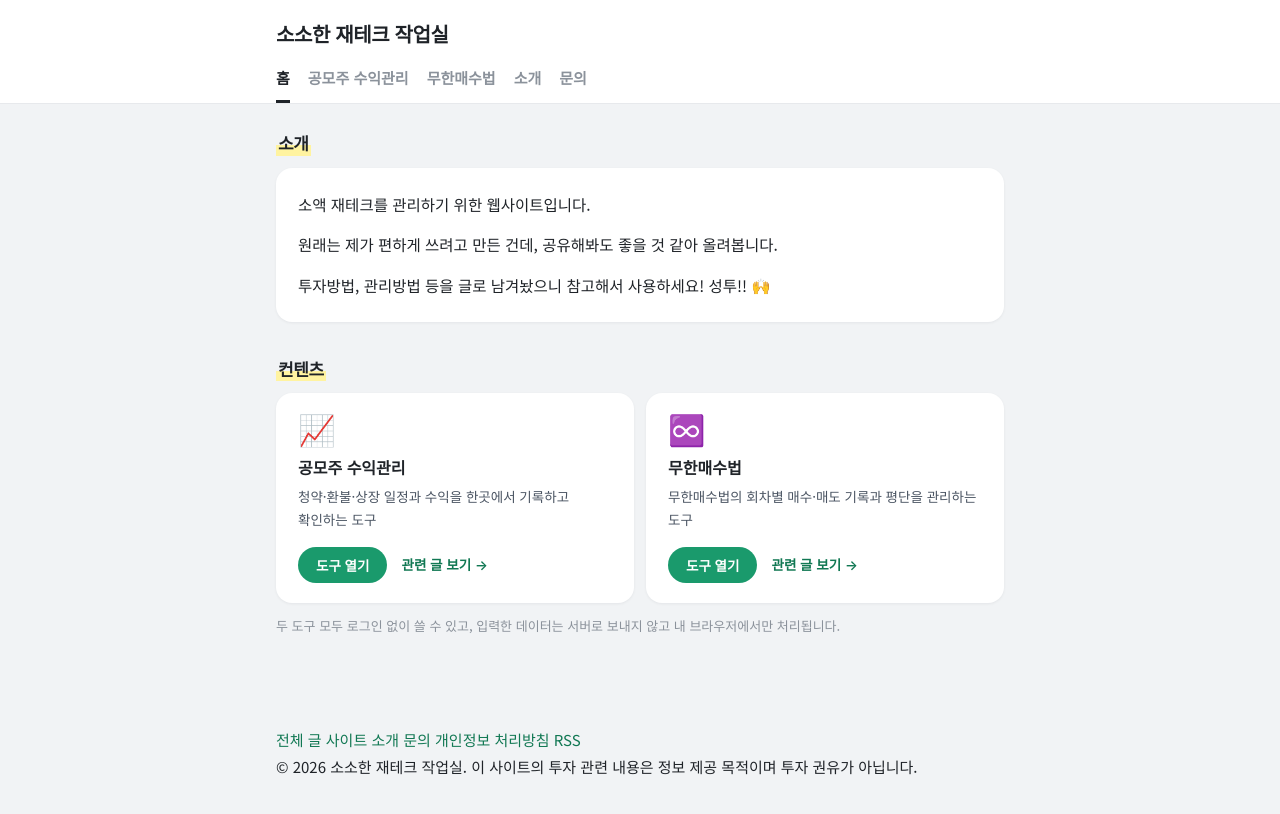
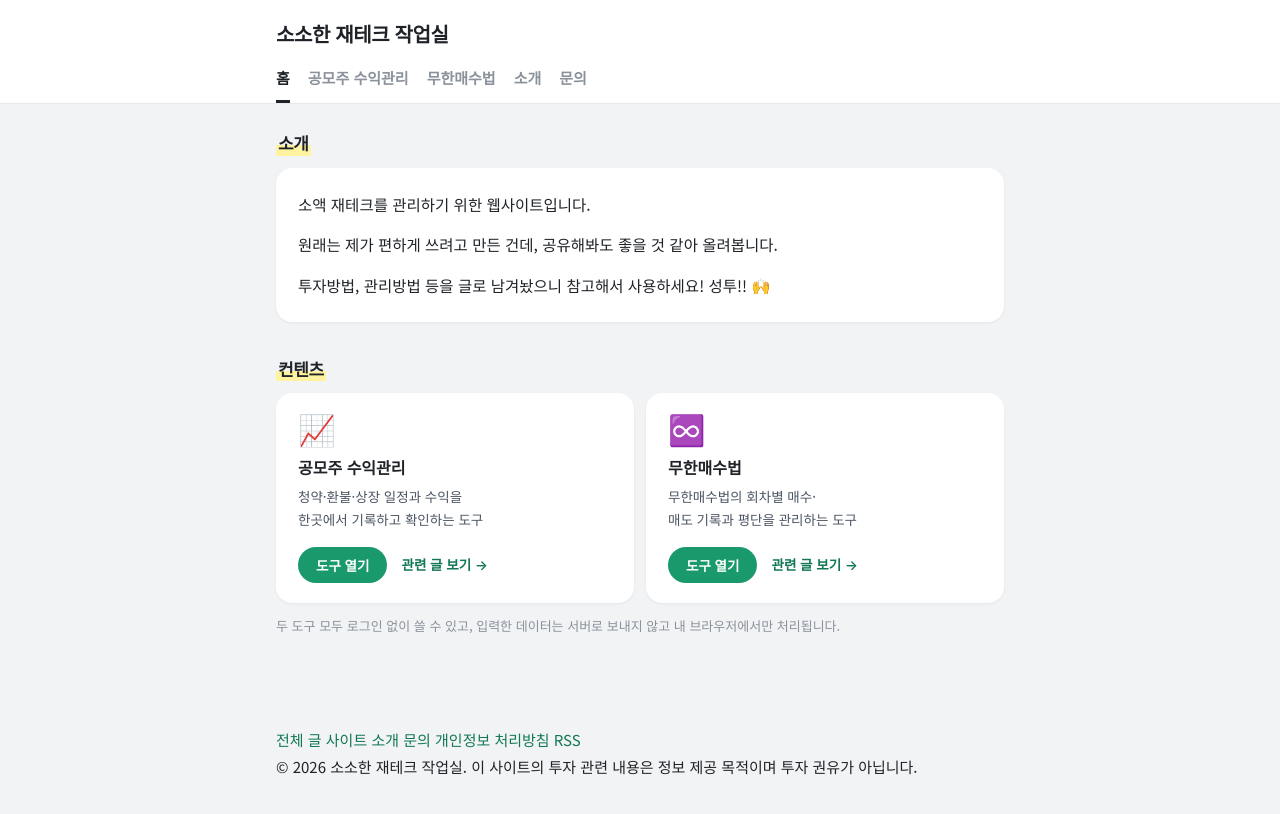
Before and after one commit to mzmzkgu/mzmzkgu.github.io, a Jekyll site: the page built from index.html, in a window 1280 px wide. Shown: the top 814 px of the page. Built offline with Jekyll 4.4.1, drawn with Linux system fonts in a browser that asks for light colours.

Commit message:
줄바꿈 다듬기: 마지막 줄에 글자 몇 개만 남는 현상 줄이기 (#16)
Claude-Session: https://claude.ai/code/session_01HnZqqtAcJR4YGqc3LY19aj

Co-authored-by: Claude <noreply@anthropic.com>

```diff
--- a/assets/style.css
+++ b/assets/style.css
@@ -28,6 +28,11 @@ body {
   word-break: keep-all;
   overflow-wrap: break-word;
 }
+
+/* 줄바꿈 다듬기: 마지막 줄에 한두 글자만 남는 것을 줄이고, 제목·짧은 설명은 줄 길이를 고르게 */
+p, li, blockquote, td, .excerpt, .home-note, .notice, .site-footer div { text-wrap: pretty; }
+h1, h2, h3, .lead, .section-title, .intro-card p, .app-card .name, .app-card .desc,
+.post-list .title, .post-body em, .crumb { text-wrap: balance; }
 
 a { color: var(--accent-ink); text-decoration: none; }
 a:hover { text-decoration: underline; }
```
